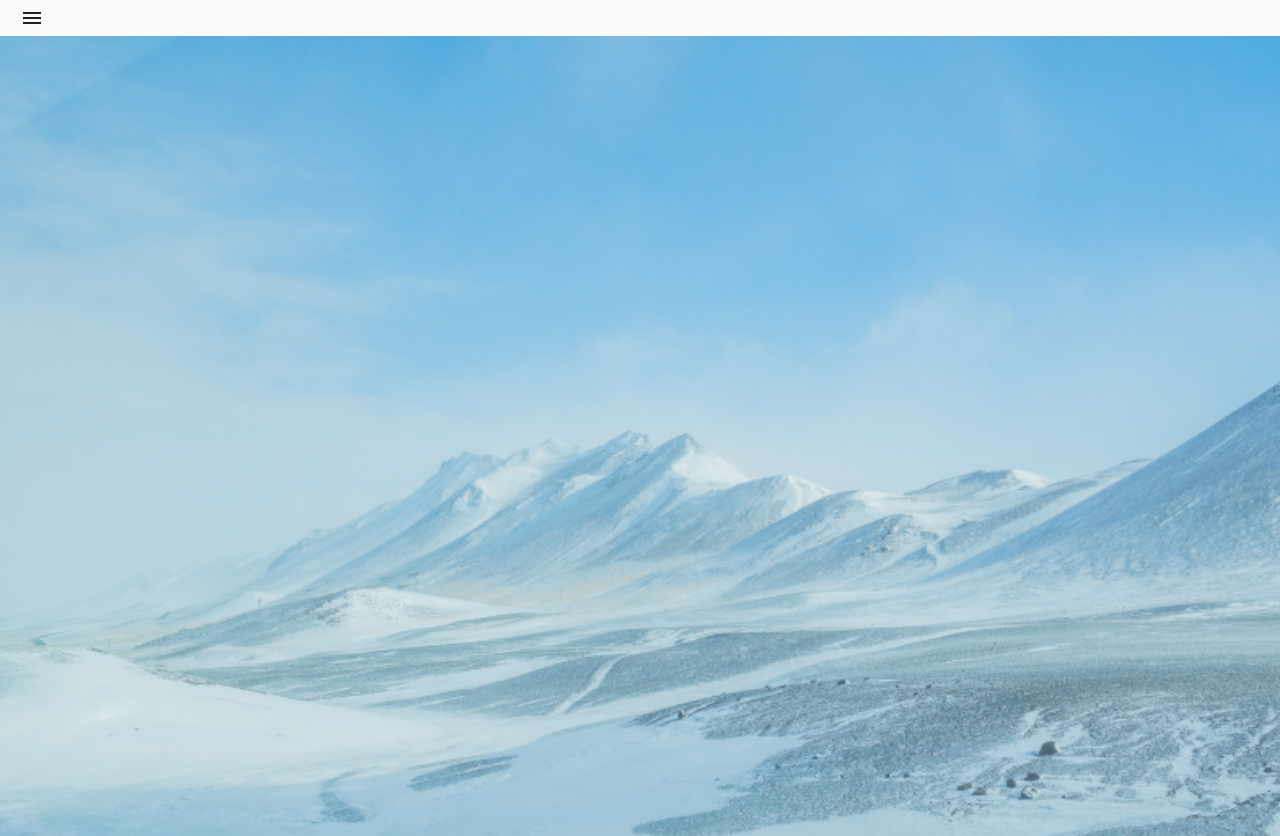
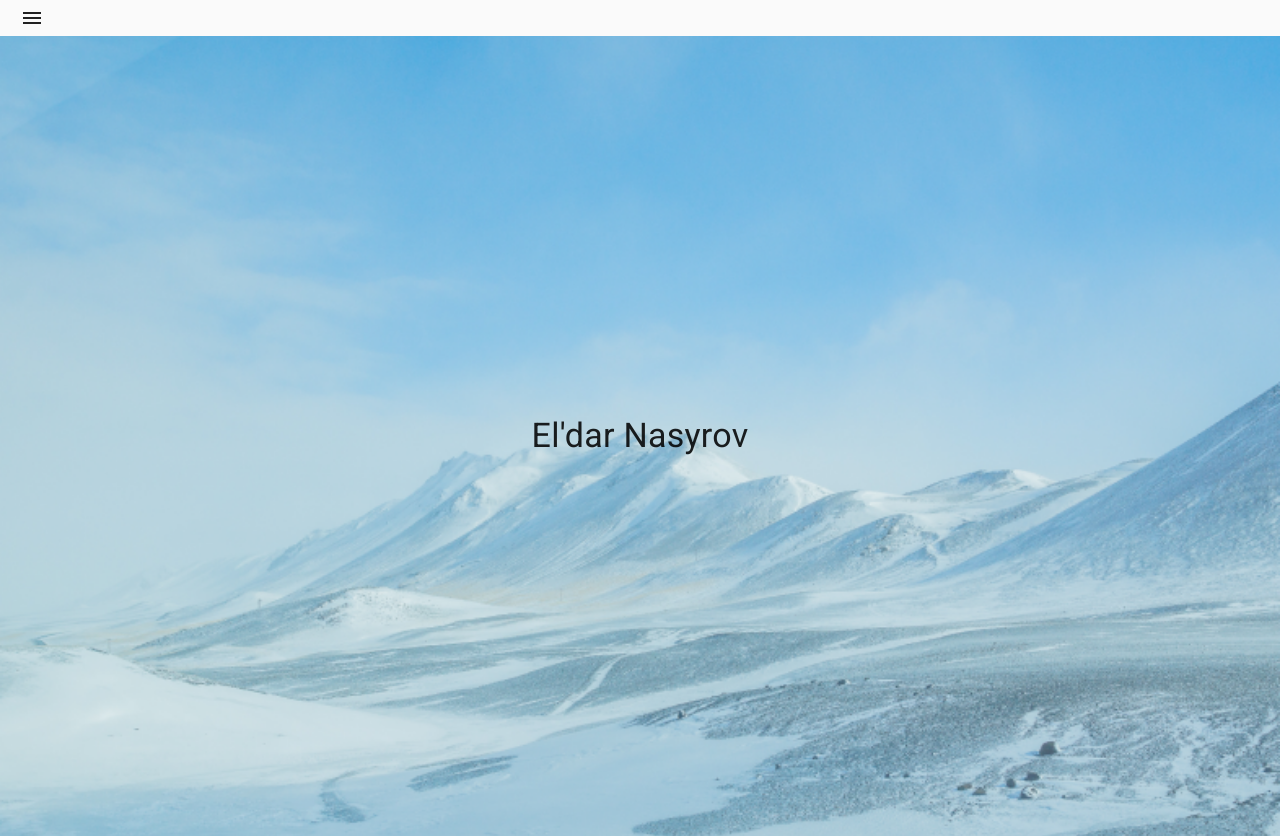
Before and after one commit to buugaaga/buugaaga.github.io, a React (Create React App) app: page / in a window 1280 px wide. Built offline with nearby package versions, Linux system fonts and the light colour scheme.

Commit message:
Add translations folder, fix some bugs, need to determine a prefering languge

```diff
--- a/src/App.js
+++ b/src/App.js
@@ -1,4 +1,4 @@
-import React from 'react'
+import React, { useState } from 'react'
 import {
   Switch,
   Route
@@ -12,15 +12,15 @@ import { Contacts } from './pages/Contacts'
 
 const App = () => {
 
-  // const [ language, setLanguage] = useState(false)
+  const [ ru, setLanguage] = useState(false)
 
   return (
     <>
       <Navigation />
       <Switch>
-        <Route exact path="/" render={() => <Home  />} />
-        <Route path="/works" component={() => <Works  /> }/>
-        <Route path="/contacts" component={() => <Contacts  />} />
+        <Route exact path="/" render={() => <Home ru={ru} />} />
+        <Route path="/works" component={() => <Works ru={ru} /> }/>
+        <Route path="/contacts" component={() => <Contacts ru={ru} />} />
       </Switch>
     </>
   )
--- a/src/components/Home/First.js
+++ b/src/components/Home/First.js
@@ -1,13 +1,16 @@
 /** @jsx jsx */
 
-import { Grid } from '@material-ui/core'
+import { Grid, Typography } from '@material-ui/core'
 import { jsx, css } from '@emotion/core'
 import { useProgressiveImage } from '../../hooks/useProgressiveImage'
 
 import natureBg from '../../images/nature.png'
 import natureMinBg from '../../images/natureMin.png'
 
-export const First = () => {
+import enText from '../../translations/translations.json'
+import ruText from '../../translations/translations-ru.json'
+
+export const First = ({ru}) => {
 
   const [ src, placeholder ] = useProgressiveImage(natureBg, natureMinBg)
 
@@ -22,7 +25,14 @@ export const First = () => {
         background-repeat: no-repeat;
         background-size: cover;
       `}
+      justify='center'
+      alignItems='center'
     >
+      <Typography
+        variant='h4'
+      >
+        { ru ? ruText.homeFirst : enText.homeFirst }
+      </Typography>
 
     </Grid>
   )
--- a/src/components/Home/MainHome.js
+++ b/src/components/Home/MainHome.js
@@ -6,13 +6,13 @@ import Container from '@material-ui/core/Container'
 
 import { First } from './First'
 
-export const MainHome = () => {
+export const MainHome = ({ru}) => {
   return (
     <Container
       maxWidth={false}
       disableGutters
     >
-      <First />
+      <First ru={ru} />
     </Container>
   )
 }
--- a/src/index.js
+++ b/src/index.js
@@ -12,6 +12,7 @@ ReactDOM.render(
 <Router>
   <StylesProvider injectFirst>
     <CssBaseline />
+
     <App />
   </StylesProvider>
 </Router>,
--- a/src/pages/Contacts.js
+++ b/src/pages/Contacts.js
@@ -2,12 +2,12 @@ import React from 'react';
 
 // import { DataOfContacts } from '../components/Contacts';
 
-export function Contacts({ language }) {
+export function Contacts({ ru }) {
 
   return (
     <div>
       <h1>
-        Contacts
+        { ru ? 'Контакты' : 'Contacts'}
       </h1>
     </div>
   )
--- a/src/pages/Home.js
+++ b/src/pages/Home.js
@@ -1,8 +1,8 @@
 import React from 'react'
 import MainHome from '../components/Home'
 
-export function Home(props) {
+export function Home({ru}) {
   return (
-    <MainHome />
+    <MainHome ru={ru} />
   )
 }
--- a/src/pages/Works.js
+++ b/src/pages/Works.js
@@ -1,8 +1,11 @@
 import React  from 'react'
 
-export const Works = () => {
+export const Works = ({ ru }) => {
+  const data = []
+  if(!ru) {
+    data.push('hi')
+  }
 
-  const data = ['hi', 'by', 'guy']
     return (
       <div>
         { data.map( (item, i) => (
--- /dev/null
+++ b/src/translations/translations-ru.json
@@ -0,0 +1,3 @@
+{
+  "homeFirst": "Ильдар Насыров"
+}
--- /dev/null
+++ b/src/translations/translations.json
@@ -0,0 +1,3 @@
+{
+  "homeFirst": "El'dar Nasyrov"
+}
```
